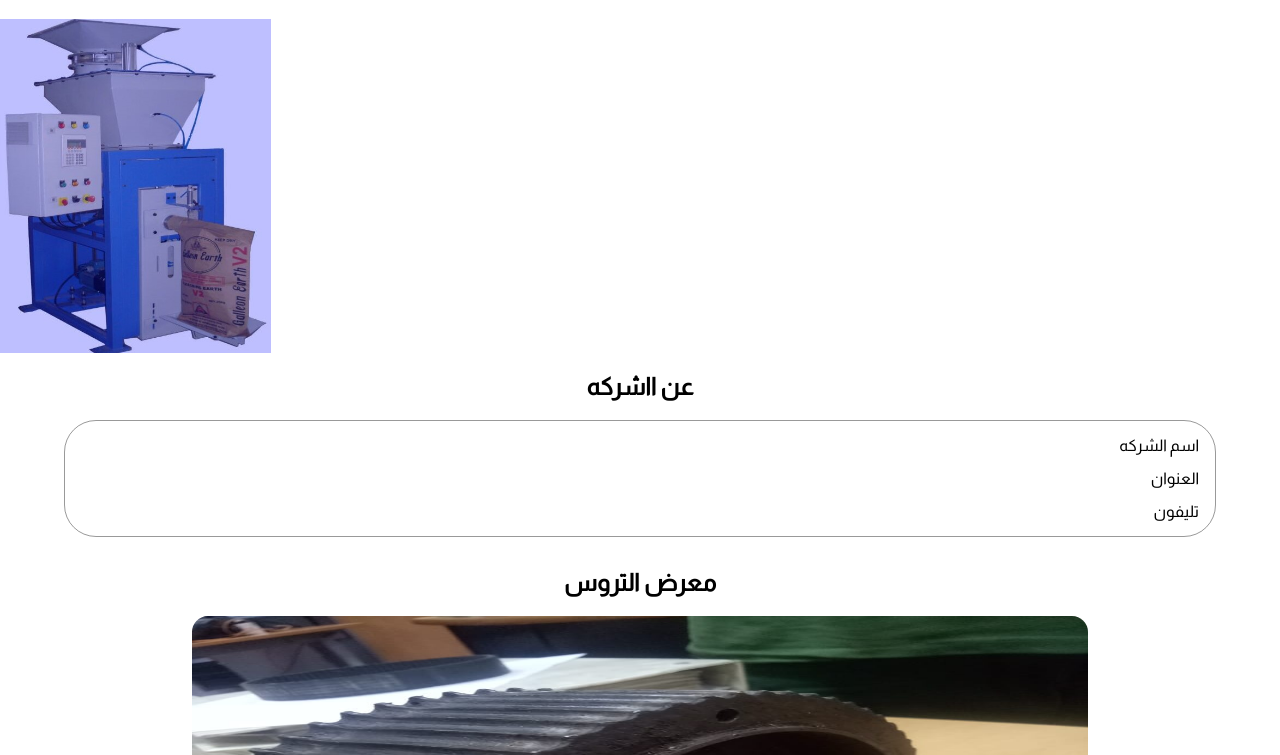
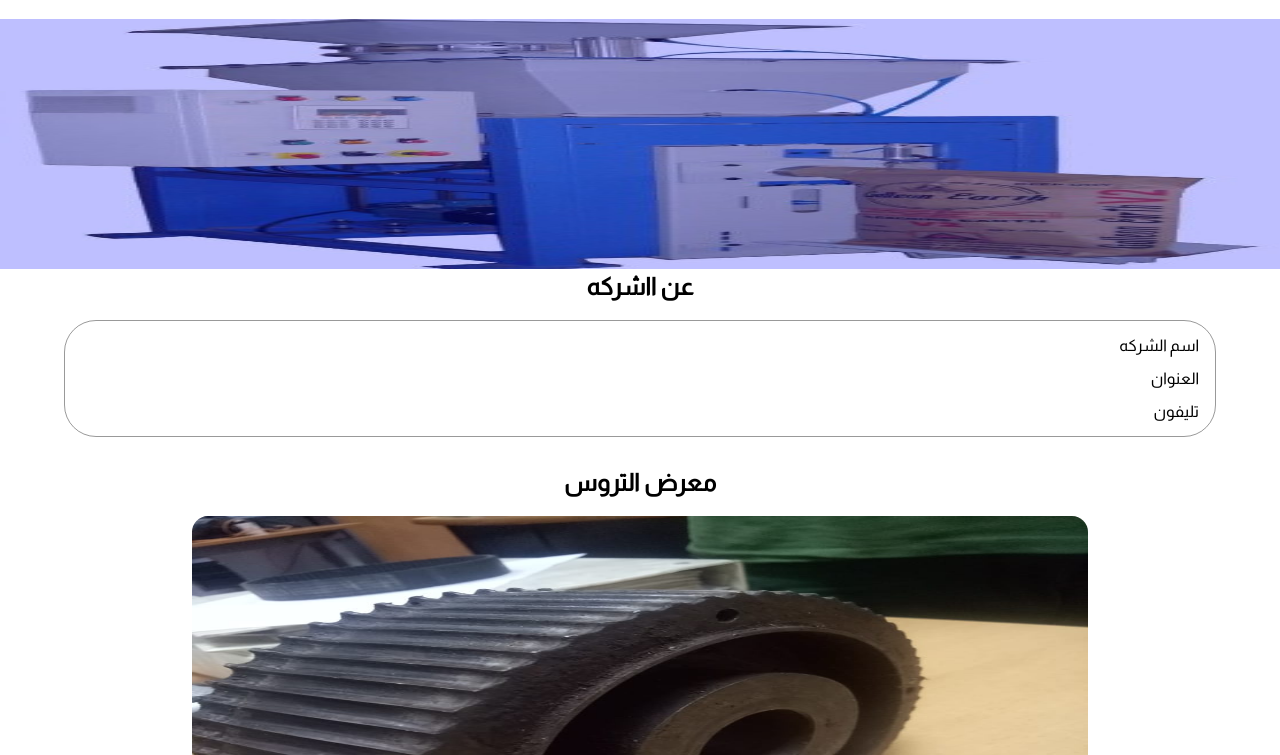
Before and after one commit to ElsafaaCompany/ElsafaaCompany, a plain HTML site: page index.html in a window 1280 px wide. Shown: the part 45-800 px from the top of the page. Drawn offline with nearby package versions, Linux system fonts and the light colour scheme.

Commit message:
Update stylesheet.css

```diff
--- a/stylesheet.css
+++ b/stylesheet.css
@@ -57,7 +57,8 @@ main {
 main > div > img {
   box-sizing: border-box;
   margin-top: 1em;
-
+  width: 100%;
+  height: 100%;
   overflow: hidden;
   animation-name: img-display;
   animation-duration: 10s;
@@ -71,7 +72,7 @@ main > div {
   flex-direction: row;
   flex-wrap: nowrap;
   width: 100%;
-  height: 350px;
+  height: 250px;
   position: relative;
 }
 h1 {
```
